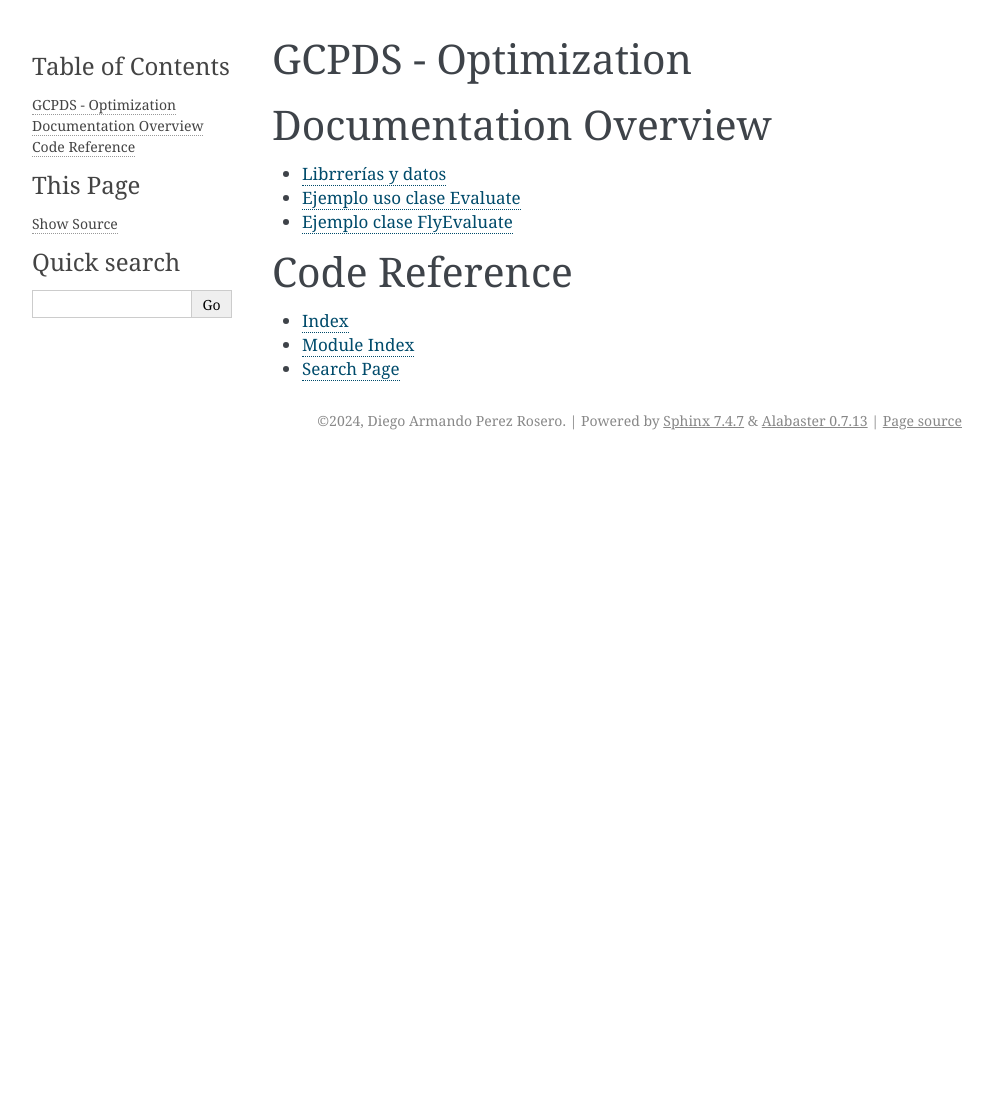
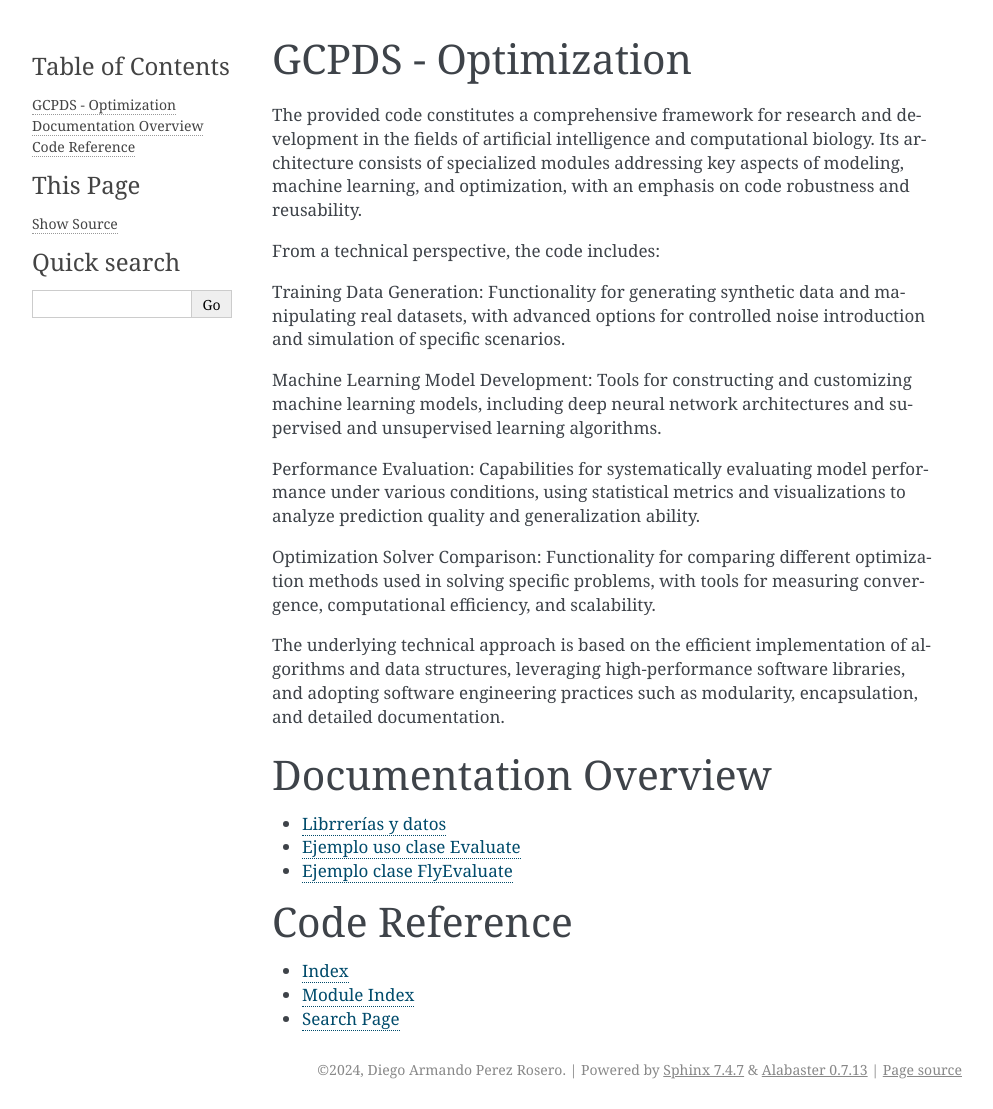
Before and after one commit to UN-GCPDS/python-gcpds.optimization, a Sphinx documentation site: the page built from docs/source/index.rst, in a window 1280 px wide. Shown: the whole page, without its empty margins (148-1141 px from the left). Built offline with Sphinx 7.4.7, drawn with Linux system fonts in a browser that asks for light colours; before the commit the page ends 900 px from its top, so only the background shows below that.

Commit message:
Apply automatic changes

```diff
--- a/docs/source/notebooks/readme.rst
+++ b/docs/source/notebooks/readme.rst
@@ -1,2 +1,31 @@
 GCPDS - Optimization
 ====================
+
+The provided code constitutes a comprehensive framework for research and
+development in the fields of artificial intelligence and computational
+biology. Its architecture consists of specialized modules addressing key
+aspects of modeling, machine learning, and optimization, with an
+emphasis on code robustness and reusability.
+
+From a technical perspective, the code includes:
+
+Training Data Generation: Functionality for generating synthetic data
+and manipulating real datasets, with advanced options for controlled
+noise introduction and simulation of specific scenarios.
+
+Machine Learning Model Development: Tools for constructing and
+customizing machine learning models, including deep neural network
+architectures and supervised and unsupervised learning algorithms.
+
+Performance Evaluation: Capabilities for systematically evaluating model
+performance under various conditions, using statistical metrics and
+visualizations to analyze prediction quality and generalization ability.
+
+Optimization Solver Comparison: Functionality for comparing different
+optimization methods used in solving specific problems, with tools for
+measuring convergence, computational efficiency, and scalability.
+
+The underlying technical approach is based on the efficient
+implementation of algorithms and data structures, leveraging
+high-performance software libraries, and adopting software engineering
+practices such as modularity, encapsulation, and detailed documentation.
```
Also changed, not shown: README.md (+14 -0 lines).
